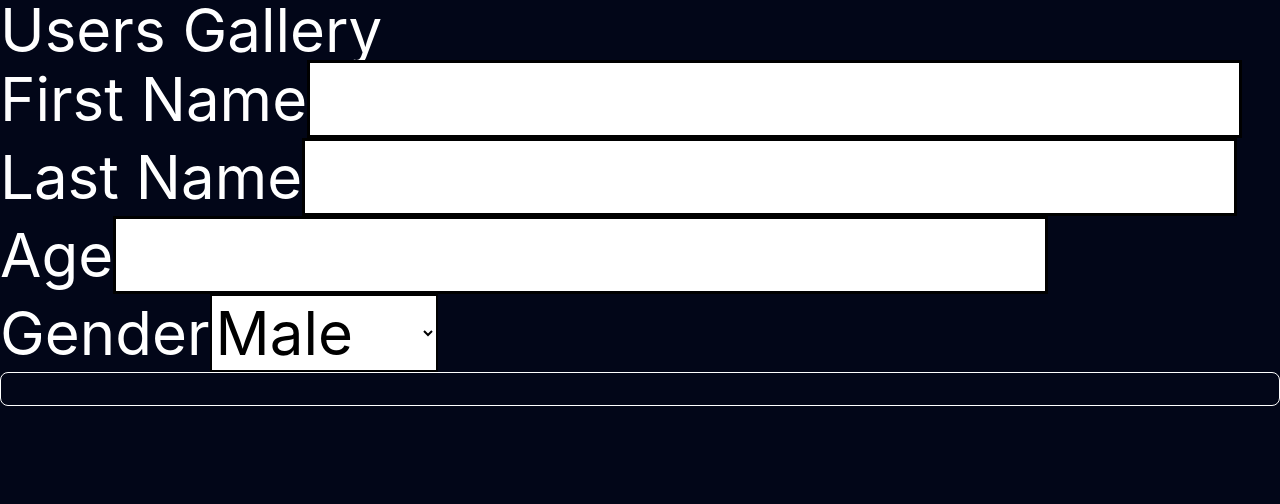
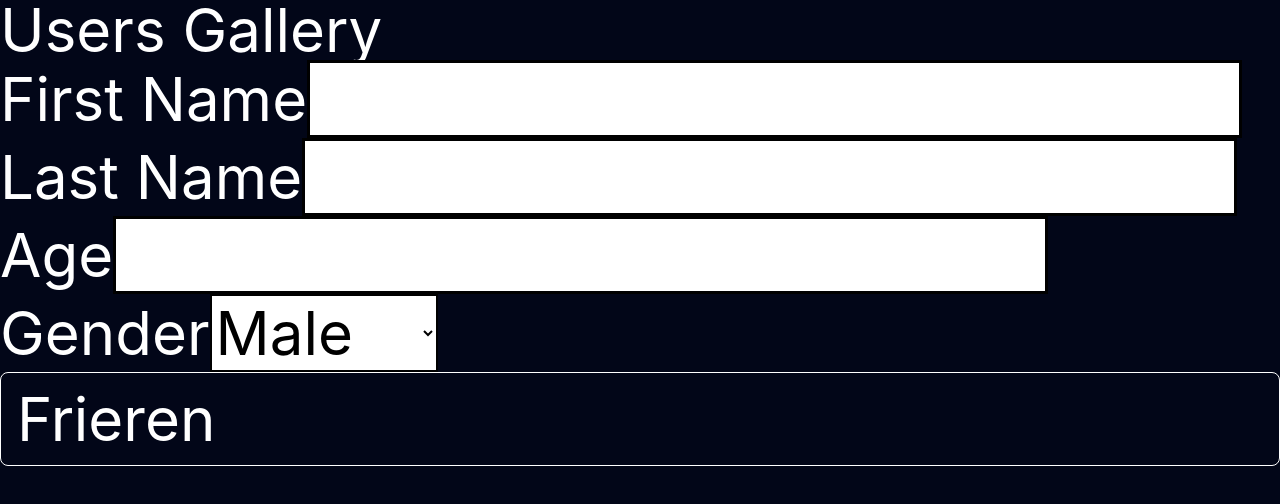
Before and after one commit to cuckoodile/SHS-PHPMYSQL-2026-2027, a React (Vite) app: page / in a window 1280 px wide. Shown: the top 504 px of the page. Built offline with nearby package versions, Linux system fonts and the light colour scheme.

Commit message:
Added DrawIO url and added container and card

```diff
--- a/src/App.jsx
+++ b/src/App.jsx
@@ -5,7 +5,7 @@
 
 export default function App() {
   // Getter: users | Setter: setUsers | Default value: [{...}]
-  const [user, setUsers] = useState([
+  const [users, setUsers] = useState([
     {
       id: 1,
       first_name: "Frieren",
@@ -23,7 +23,7 @@
       <FormUser />
 
       {/* User Gallery Section */}
-      <ContainerUsers />
+      <ContainerUsers users={users} />
     </main>
   );
 }
--- a/src/components/Card.jsx
+++ b/src/components/Card.jsx
@@ -1,7 +1,10 @@
 import React from 'react'
 
-export default function Card() {
+export default function Card({user}) {
   return (
-    <div>Card</div>
+    <div>
+        {/* Null check... */}
+        <p>{user?.first_name || "First Name"}</p>
+    </div>
   )
 }
--- a/src/components/ContainerUsers.jsx
+++ b/src/components/ContainerUsers.jsx
@@ -1,7 +1,12 @@
 import React from "react";
+import Card from "./Card";
 
-export default function ContainerUsers() {
-  return <div className="flex border rounded-lg p-4">
+export default function ContainerUsers({users=[]}) {
+  return (
+    <div className="flex border rounded-lg p-4">
+      <Card user={users[0]} />
 
-  </div>;
+      {/* {users.map()} */}
+    </div>
+  );
 }
```
Also changed, not shown: DrawIO.txt (added).
